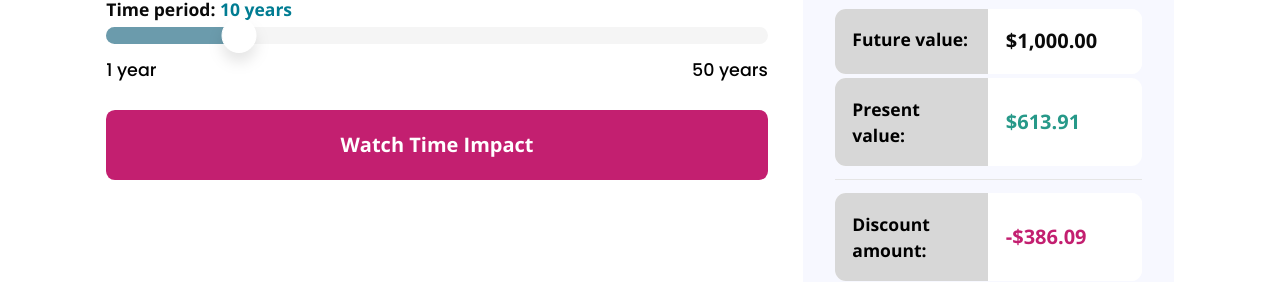
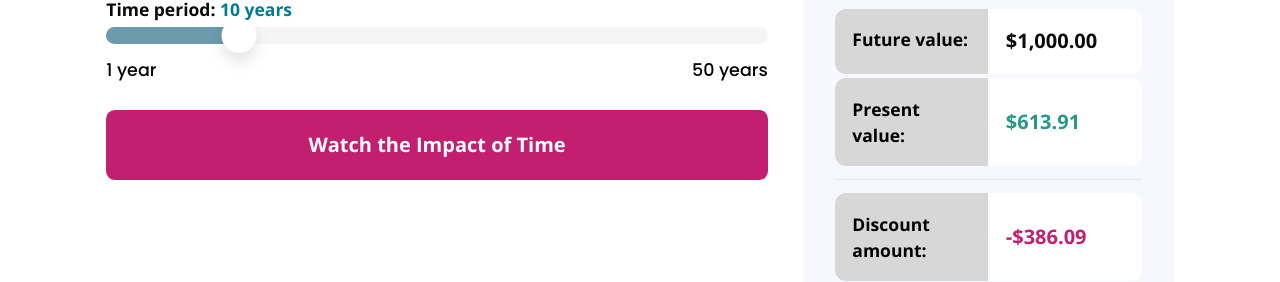
Before and after one commit to SU-SWS/ifdm_learning_apps, a Next.js app: page /interactives/present-value-calculator in a window 1280 px wide. Shown: the part 297-579 px from the top of the page. Built offline with nearby package versions, Linux system fonts and the light colour scheme.

Commit message:
IFDM-113: Change impact of time verbage

```diff
--- a/app/interactives/present-value-calculator/page.tsx
+++ b/app/interactives/present-value-calculator/page.tsx
@@ -126,14 +126,14 @@ export default function PresentValueCalculator() {
                 </div>
               </div>
 
-              {/* Watch Time Impact Button */}
+              {/* Watch the impact of time Button */}
               <Button
                 className="w-full py-[35px] px-[30px] font-bold bg-berry hover:bg-[var(--button-berry)] text-white"
                 onClick={handleWatchClick}
                 disabled={isAnimating}
                 size="watch"
               >
-                Watch Time Impact
+                Watch the Impact of Time
               </Button>
             </CardContent>
           </Card>
```
